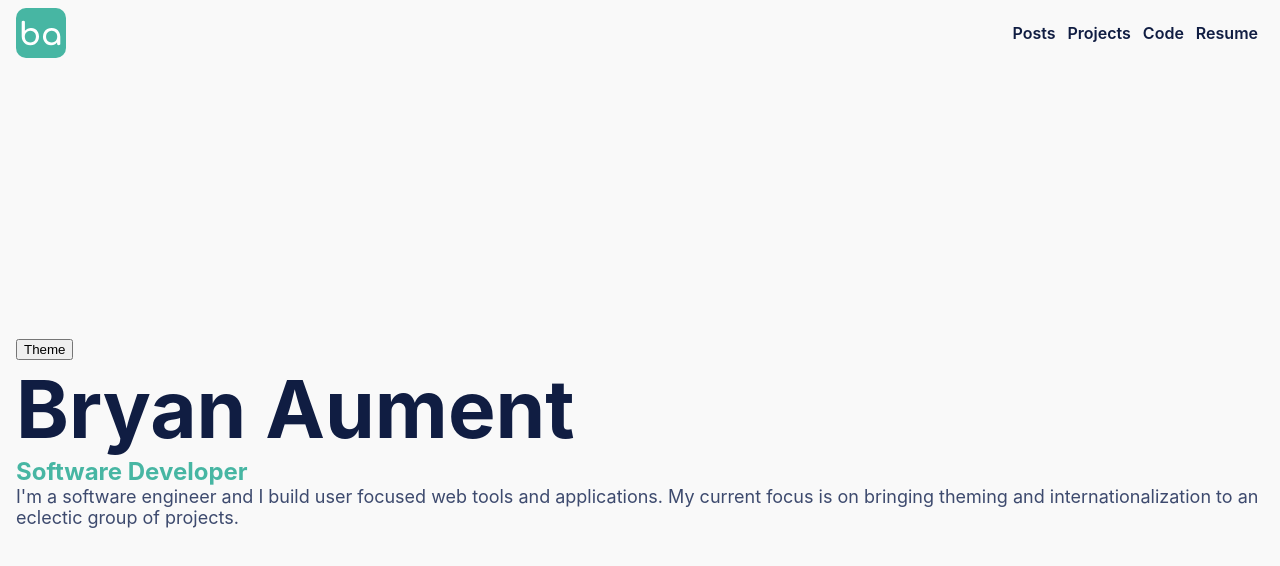
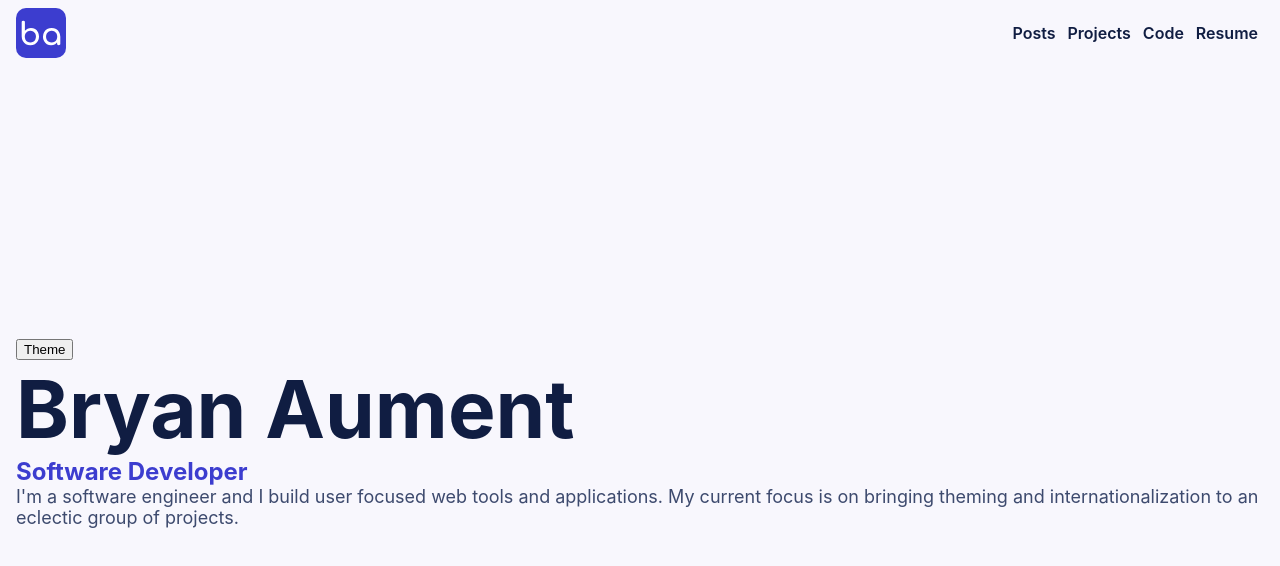
Before and after one commit to BryanAM/portfolio, a React (Create React App) app: page / in a window 1280 px wide. Shown: the top 566 px of the page. Built offline with nearby package versions, Linux system fonts and the light colour scheme.

Commit message:
small color updates for light theme

```diff
--- a/src/assets/_colors.scss
+++ b/src/assets/_colors.scss
@@ -1,17 +1,6 @@
 $black: #000;
 $white: #fff;
 $off-white: #F9F9F9;
-
-
-$alice-blue-100: #E1EBED;
-$alice-blue-200: #D0E0E3;
-$alice-blue-300: #C0D4D8;
-$alice-blue-400: #AFC9CE;
-$alice-blue-500: #9FBEC4;
-$alice-blue-600: #8EB2B9;
-$alice-blue-700: #7DA7Af;
-$alice-blue-800: #6D9BA4;
-$alice-blue-900: #5C909A;
 
 $independence-blue-100: #C3CFF0;
 $independence-blue-200: #ADB9DA;
@@ -23,15 +12,38 @@ $independence-blue-700: #3D4A6E;
 $independence-blue-800: #263358;
 $independence-blue-900: #101D42;
 
-$purple-navy-100: #6464A8ff;
-$purple-navy-200: #5B5B99ff;
-$purple-navy-300: #52528Aff;
-$purple-navy-400: #48487Aff;
-$purple-navy-500: #3F3F6Bff;
-$purple-navy-600: #36365Cff;
-$purple-navy-700: #2D2D4Dff;
-$purple-navy-800: #23233Dff;
-$purple-navy-900: #1A1A2Eff;
+
+$lavender-100: #F8F7FDff;
+$lavender-200: #E3E0F7ff;
+$lavender-300: #CFC8F1ff;
+$lavender-400: #BAB1EBff;
+$lavender-500: #A699E6ff;
+$lavender-600: #9182E0ff;
+$lavender-700: #7C6ADAff;
+$lavender-800: #6853D4ff;
+$lavender-900: #533BCEff;
+
+$iris-100: #F1F1FCff;
+$iris-200: #DADBF6ff;
+$iris-300: #C4C4F1ff;
+$iris-400: #ADAEEBff;
+$iris-500: #9797E6ff;
+$iris-600: #8081E0ff;
+$iris-700: #696ADAff;
+$iris-800: #5354D5ff;
+$iris-900: #3C3DCFff;
+
+$midnight-blue-100: #3131C5ff;
+$midnight-blue-200: #2C2CB2ff;
+$midnight-blue-300: #28289Fff;
+$midnight-blue-400: #23238Cff;
+$midnight-blue-500: #1E1E79ff;
+$midnight-blue-600: #191966ff;
+$midnight-blue-700: #151553ff;
+$midnight-blue-800: #101040ff;
+$midnight-blue-900: #0B0B2Dff;
+
+
 
 $florence-100: #7DCCBF;
 $florence-200: #70C7B8;
--- a/src/assets/_variables.scss
+++ b/src/assets/_variables.scss
@@ -5,8 +5,8 @@ $rhythm: 8px;
 // Regular Theme ------------ ------------ ------------ ------------ ------------ ------------ ------------
 
 // App Common
-$AppBgColor: $off-white;
-$AppAccentColor: $florence-500;
+$AppBgColor: $lavender-100;
+$AppAccentColor: $iris-900;
 $AppFaviconHoverColor: $florence-800;
 
 // App Text
@@ -26,7 +26,7 @@ $MenuMobileLinkTextColor: $independence-blue-900;
 // Dark Theme ------------ ------------ ------------ ------------ ------------ ------------ ------------
 
 // App Common
-$DarkAppBgColor: $purple-navy-900;
+$DarkAppBgColor: $midnight-blue-900;
 $DarkAppAccentColor: $paradise-600;
 $DarkAppFaviconHoverColor: $paradise-800;
 
```
